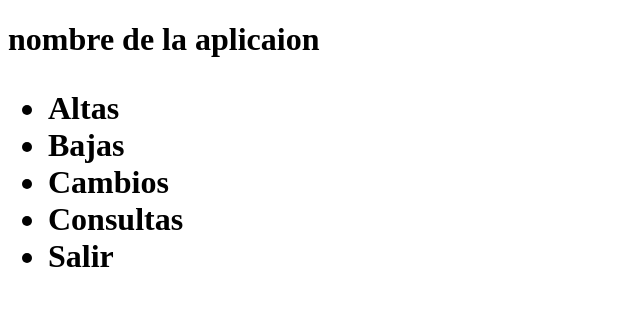
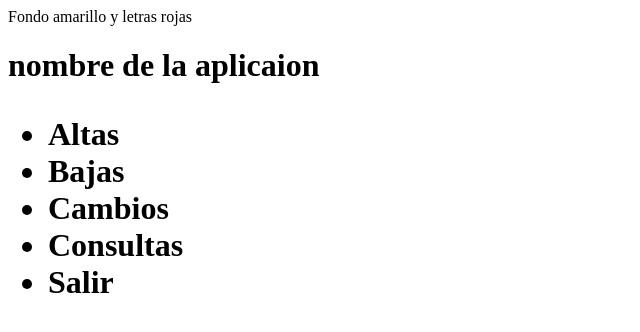
Before and after one commit to Monibeth/cursogit, a plain HTML site: page index.html in a window 1280 px wide. Shown: the whole page, without its empty margins (0-640 px from the left). Drawn offline with Linux system fonts and the light colour scheme.

```diff
--- a/index.html
+++ b/index.html
@@ -5,6 +5,7 @@
 	<title>Sistema de ejemplo</title>
 </head>
 <body>
+	Fondo amarillo y letras rojas
 	<header>
 		<h1>
 			nombre de la aplicaion
```
